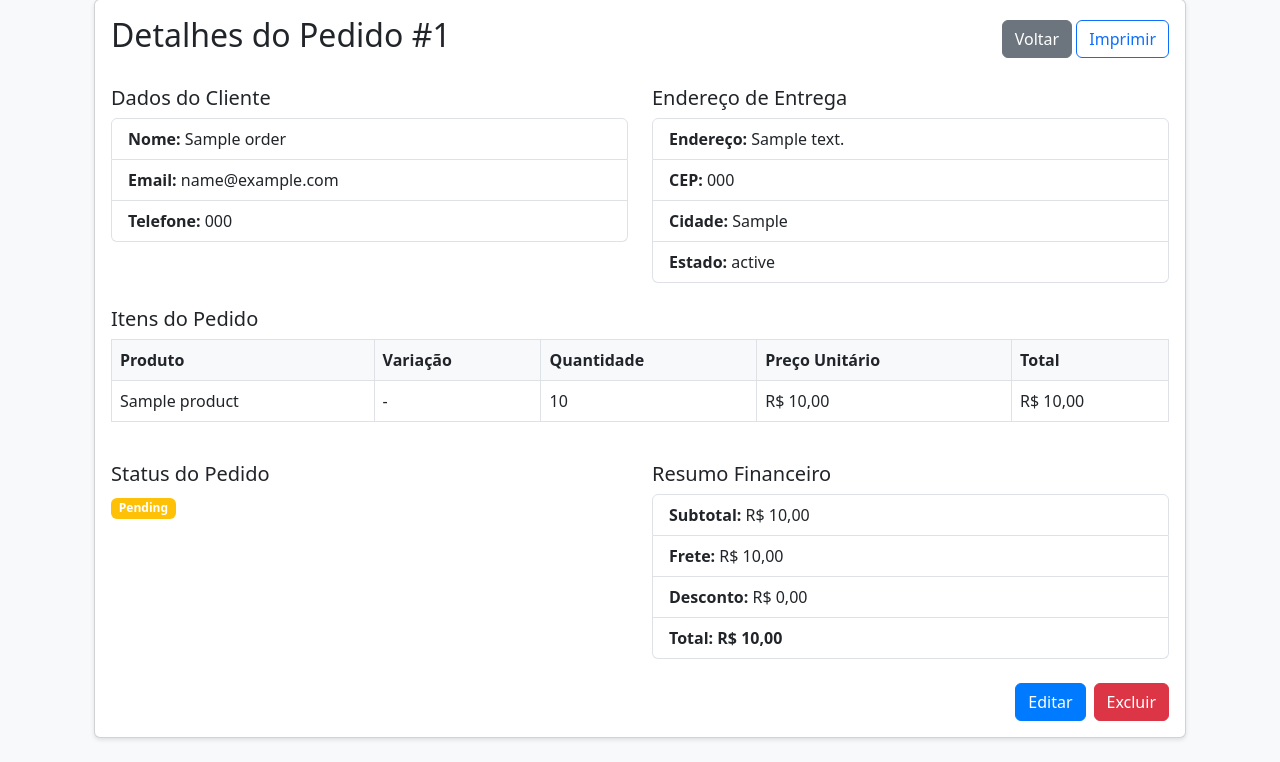
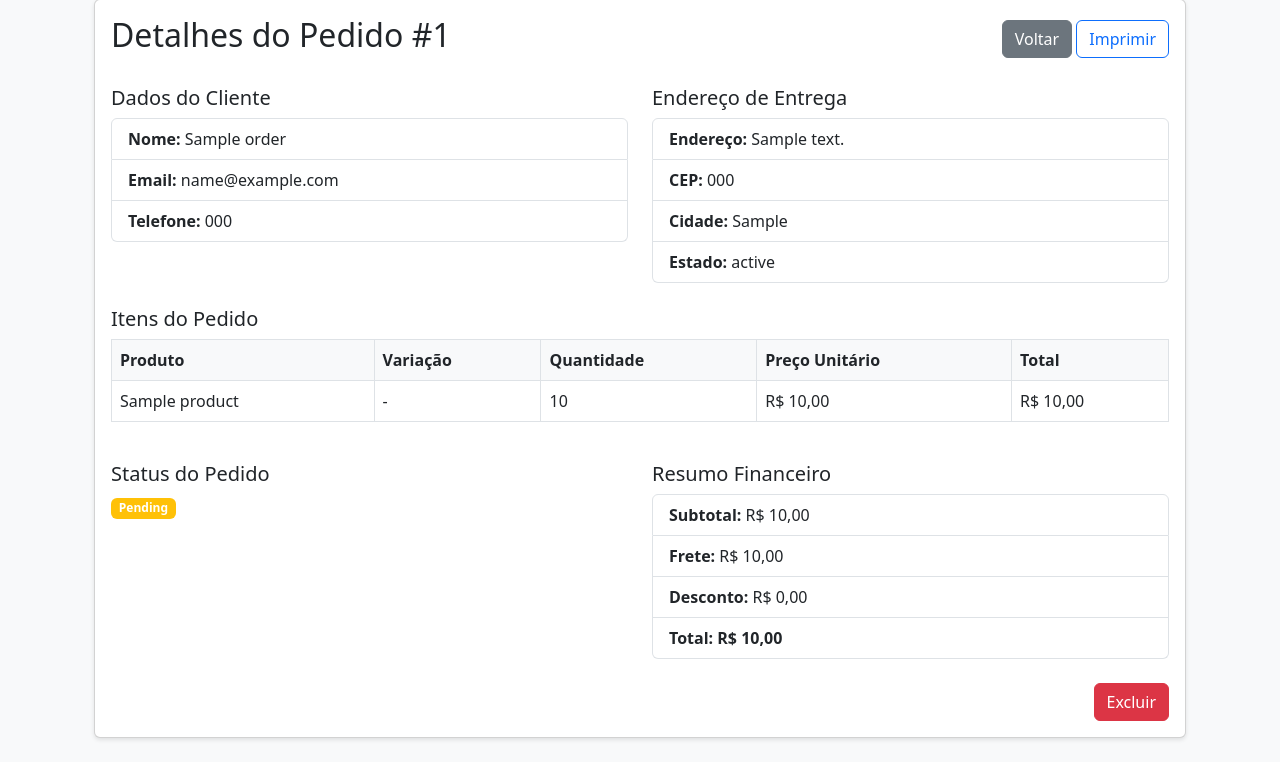
Before and after one commit to diogocoutinho/montink, a PHP site: page /orders/1 in a window 1280 px wide. Shown: the part 81-843 px from the top of the page. Run offline with PHP 8.4, Linux system fonts and the light colour scheme; tables that the repository leaves empty hold one stand-in row (values such as "Sample post"); data that the repository does not hold is empty; some libraries are stand-ins or nearby versions.

```diff
--- a/app/Views/orders/view.php
+++ b/app/Views/orders/view.php
@@ -96,7 +96,7 @@
             </div>
 
             <div class="d-flex justify-content-end">
-                <a href="/orders/<?= $order['id'] ?>/edit" class="btn btn-primary me-2">Editar</a>
+                <!-- <a href="/orders/<?= $order['id'] ?>/edit" class="btn btn-primary me-2">Editar</a> -->
                 <form action="/orders/<?= $order['id'] ?>/delete" method="POST" onsubmit="return confirm('Tem certeza que deseja excluir este pedido?');">
                     <button type="submit" class="btn btn-danger">Excluir</button>
                 </form>
```
Also changed, not shown: README.md, 1 other file.
